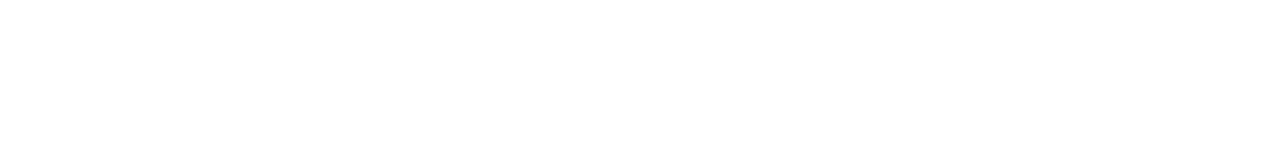
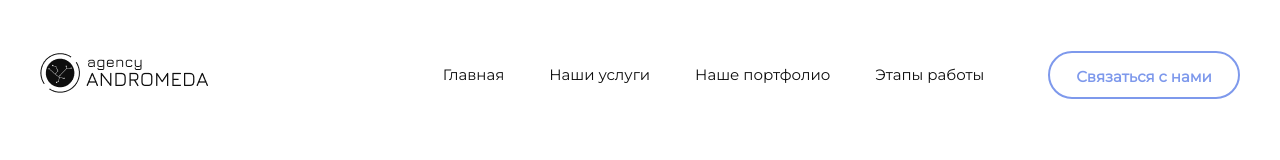
Before and after one commit to CheateRYT/Andromeda, a plain HTML site: page index.html in a window 1280 px wide. Drawn offline with Linux system fonts and the light colour scheme.

Commit message:
ready Header block

```diff
--- a/css/style.scss
+++ b/css/style.scss
@@ -7,19 +7,72 @@
   src: url(/font/Montserrat-Bold.ttf);
 }
 body {
+  background-color: #ffffff;
   font-family: "font";
   margin: 0;
   padding: 0;
+  color: #0e0e0e;
   height: 100%;
   box-sizing: border-box;
   width: 100%;
-}
-b {
-  font-family: "font_bold";
-  font-weight: normal;
+  b {
+    font-family: "font_bold";
+    font-weight: normal;
+  }
 }
 .wrapper {
   height: 100%;
+  max-width: 1200px;
+  margin: 0 auto;
+  padding: 0 15px;
   display: grid;
   grid-template-rows: 1fr auto;
 }
+header {
+  align-items: center;
+  height: 150px;
+  display: flex;
+  justify-content: space-between;
+  .header_logo {
+    margin-right: 170px;
+  }
+  ul {
+    display: flex;
+    margin: 0;
+    gap: 45px;
+    padding: 0;
+    list-style-type: none;
+    li {
+      a {
+        &:hover{
+          color: #7E99EC;
+        }
+        font-style: normal;
+        transition: all 0.3s ease-in;
+        font-weight: 500;
+        font-size: 15px;
+        color: #0e0e0e;
+        text-decoration: none;
+      }
+    }
+  }
+  button {
+    &:hover{
+      background: #7E99EC;
+      color: #ffffff;
+    }
+    background-color: #ffffff;
+    cursor: pointer;
+    transition: all 0.3s ease-in;
+    width: 192px;
+    height: 48px;
+    padding: 15px 25px;
+    border: 2px solid #7e99ec;
+    border-radius: 30px;
+    font-style: normal;
+    font-weight: 600;
+    font-size: 15px;
+    line-height: 18px;
+    color: #7e99ec;
+  }
+}
--- a/index.html
+++ b/index.html
@@ -9,6 +9,19 @@
     <title>Andromeda</title>
   </head>
   <body>
-    <div class="wrapper"></div>
+    <div class="wrapper">
+      <header class="header">
+        <a class="header_logo" href="#"><img src="/img/logo.png" alt=""></a>
+        <ul class="header_nav">
+          <li><a href="">Главная</a></li>
+          <li><a href="">Наши услуги</a></li>
+          <li><a href="">Наше портфолио</a></li>
+          <li><a href="">Этапы работы</a></li>
+        </ul>
+        <button class="header_btn">
+          Связаться с нами
+        </button>
+      </header>
+    </div>
   </body>
 </html>
```
Also changed, not shown: css/style.css, img/logo.png (added), 1 other file.
